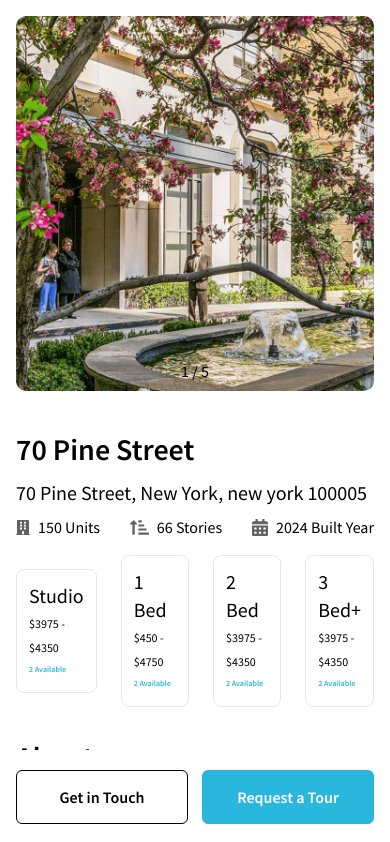
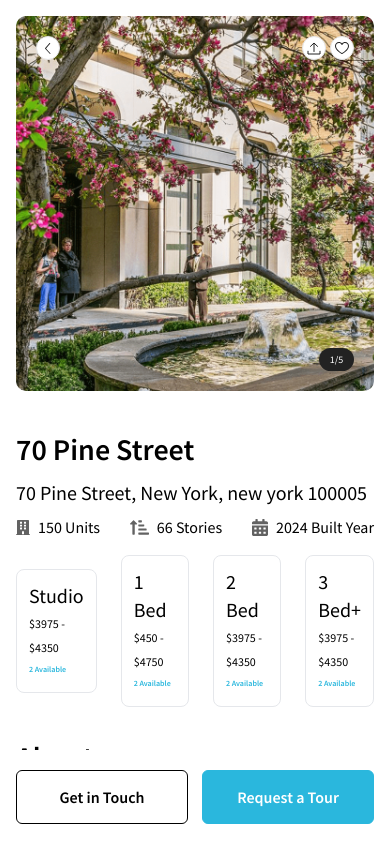
Before and after one commit to shariful10/jiibs, a Next.js app: page /building-details in a window 390 px wide. Shown: the top 842 px of the page. Built offline with nearby package versions, Linux system fonts and the light colour scheme.

Commit message:
Customised mobile building details page slider

```diff
--- a/src/Components/BuildingSlider/SliderMobile.jsx
+++ b/src/Components/BuildingSlider/SliderMobile.jsx
@@ -26,6 +26,56 @@ export default function BuildingSliderMobile() {
         modules={[Pagination]}
         className="!w-full !h-full rounded-lg !relative swiper_mobile_building_details"
       >
+        <div className="absolute top-0 w-full bg-transparent flex items-center justify-between z-[1000] p-5">
+          <div>
+            <span className="w-6 h-6 rounded-full bg-white flex justify-center items-center border border-softGray p-1">
+              <svg
+                xmlns="http://www.w3.org/2000/svg"
+                width="6"
+                height="11"
+                viewBox="0 0 6 11"
+                fill="none"
+              >
+                <path
+                  fillRule="evenodd"
+                  clipRule="evenodd"
+                  d="M1.04674 5.4357C2.44481 3.85007 3.81129 2.30225 5.14615 0.793606C5.21602 0.710555 5.25498 0.600316 5.25498 0.485691C5.25498 0.371066 5.21602 0.260826 5.14615 0.177776C4.9571 -0.0600335 4.65804 -0.0394142 4.52187 0.122791C3.13838 1.69123 1.69107 3.33047 0.179927 5.04118C0.0601782 5.15253 0 5.28449 0 5.4357C0 5.58759 0.0601782 5.72299 0.179927 5.84259L4.72855 10.8641C4.8158 10.9548 4.93092 11.0035 5.04943 10.9998C5.16794 10.9961 5.28049 10.9402 5.36315 10.8441C5.58077 10.5974 5.49688 10.3541 5.39841 10.2386C3.94557 8.64006 2.49542 7.03908 1.04674 5.4357Z"
+                  fill="#222222"
+                />
+              </svg>
+            </span>
+          </div>
+          <div className="flex items-center gap-1">
+            <span className="w-6 h-6 rounded-full bg-white flex justify-center items-center border border-softGray p-1">
+              <svg
+                xmlns="http://www.w3.org/2000/svg"
+                width="14"
+                height="13"
+                viewBox="0 0 14 13"
+                fill="none"
+              >
+                <path
+                  d="M1 8.85714V12H13V8.85714M7 1V9.90476M7 1L3.18182 4.66667M7 1L10.8182 4.66667"
+                  stroke="#222222"
+                />
+              </svg>
+            </span>
+            <span className="w-6 h-6 rounded-full bg-white flex justify-center items-center border border-softGray">
+              <svg
+                xmlns="http://www.w3.org/2000/svg"
+                width="14"
+                height="12"
+                viewBox="0 0 14 12"
+                fill="none"
+              >
+                <path
+                  d="M10.125 0C8.83438 0 7.70438 0.555131 7 1.49348C6.29562 0.555131 5.16563 0 3.875 0C2.84764 0.00115823 1.86269 0.409884 1.13624 1.13651C0.409788 1.86313 0.00115796 2.84831 0 3.87591C0 8.25195 6.48688 11.794 6.76312 11.9403C6.83594 11.9795 6.91732 12 7 12C7.08268 12 7.16406 11.9795 7.23687 11.9403C7.51312 11.794 14 8.25195 14 3.87591C13.9988 2.84831 13.5902 1.86313 12.8638 1.13651C12.1373 0.409884 11.1524 0.00115823 10.125 0ZM7 10.9276C5.85875 10.2624 1 7.23233 1 3.87591C1.00099 3.11354 1.30421 2.38268 1.84316 1.8436C2.38212 1.30452 3.11281 1.00123 3.875 1.00024C5.09062 1.00024 6.11125 1.64789 6.5375 2.68813C6.57517 2.77986 6.63925 2.85832 6.7216 2.91353C6.80396 2.96874 6.90086 3 7 3C7.09914 3 7.19604 2.96874 7.2784 2.91353C7.36075 2.85832 7.42483 2.77986 7.4625 2.68813C7.88875 1.64601 8.90938 1.00024 10.125 1.00024C10.8872 1.00123 11.6179 1.30452 12.1568 1.8436C12.6958 2.38268 12.999 3.11354 13 3.87591C13 7.22733 8.14 10.2618 7 10.9276Z"
+                  fill="#222222"
+                />
+              </svg>
+            </span>
+          </div>
+        </div>
         {images?.map((img, index) => (
           <SwiperSlide key={index} className="!w-full !h-full rounded-lg">
             <Image
--- a/src/Components/BuildingSlider/styles.css
+++ b/src/Components/BuildingSlider/styles.css
@@ -58,3 +58,19 @@
 .swiper_mobile_building_details > .swiper-wrapper {
   gap: 0 !important;
 }
+.swiper_mobile_building_details > .swiper-pagination {
+  position: absolute;
+  bottom: 20px;
+  right: 20px !important;
+  left: auto;
+  width: 35px;
+  padding: 4px 6px;
+  border-radius: 50px;
+  color: #ffff;
+  display: flex;
+  justify-content: center;
+  align-items: center;
+  font-size: 10px;
+  font-weight: 400;
+  background: #222222;
+}
```
